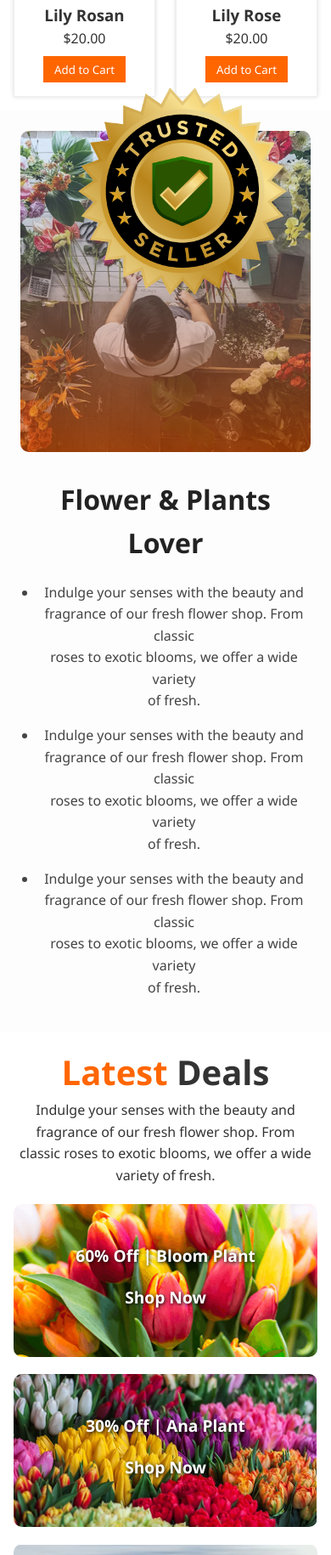
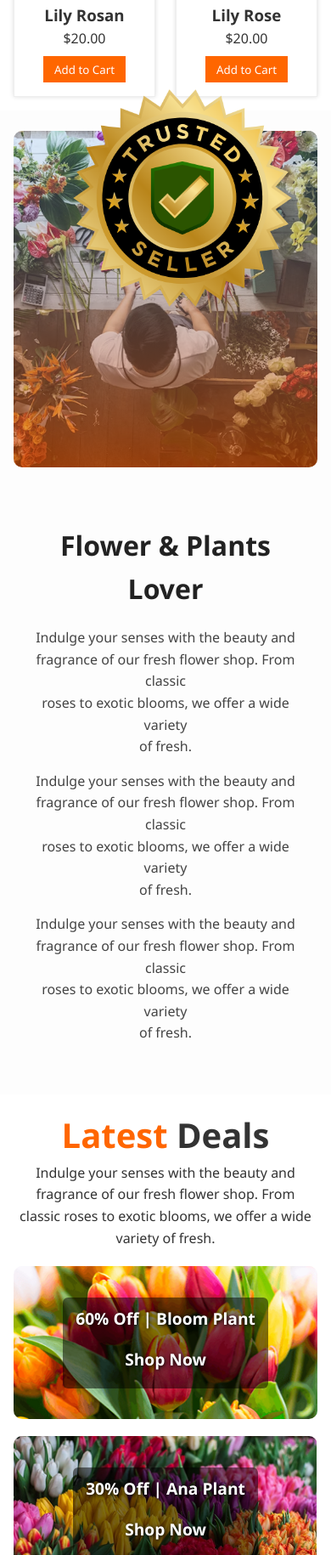
Before and after one commit to imran0202/Assignment_02, a plain HTML site: page index.html in a window 390 px wide. Shown: the part 2212-4042 px from the top of the page at 85% size. Drawn offline with Linux system fonts and the light colour scheme.

Commit message:
updated css

```diff
--- a/style.css
+++ b/style.css
@@ -428,20 +428,30 @@ body {
   flex-direction: column;
   align-items: center;
   text-align: center;
-    padding: 1.5rem;
+  padding: 1.5rem 1rem;
 }
 
   .lover-img {
   max-width: 100%;
+  margin-bottom: 1rem;
 }
 
 .lover-img img {
   width: 100%;
   height: auto;
+  border-radius: 10px;
 }
 
-  .lover-content {
+  .lover-content1 h2 {
+  font-size: 1.8rem;
+  margin-bottom: 1rem;
+}
+
+.lover-content ul {
   padding: 0;
+  list-style-type: none;
+  font-size: 1rem;
+  line-height: 1.6;
 }
 
   .deals {
@@ -450,6 +460,7 @@ body {
 
   .deal-grid {
   flex-direction: column;
+  gap: 20px;
 }
 
 .left-column, .right-column {
@@ -462,13 +473,21 @@ body {
   .deal-box {
   width: 100% !important;
   height: 180px;
+  background-size: cover;
+  background-position: center;
   border-radius: 10px;
+  display: flex;
+  justify-content: center;
+  align-items: center;
 }
 
 .deal-text {
   font-size: 1.2rem;
-    padding: 0 1rem;
   text-align: center;
+  color: white;
+  background-color: rgba(0, 0, 0, 0.5);
+  padding: 10px 15px;
+  border-radius: 6px;
 }
 
   .join {
```
Lines whose indentation alone changed are shown as unchanged.
